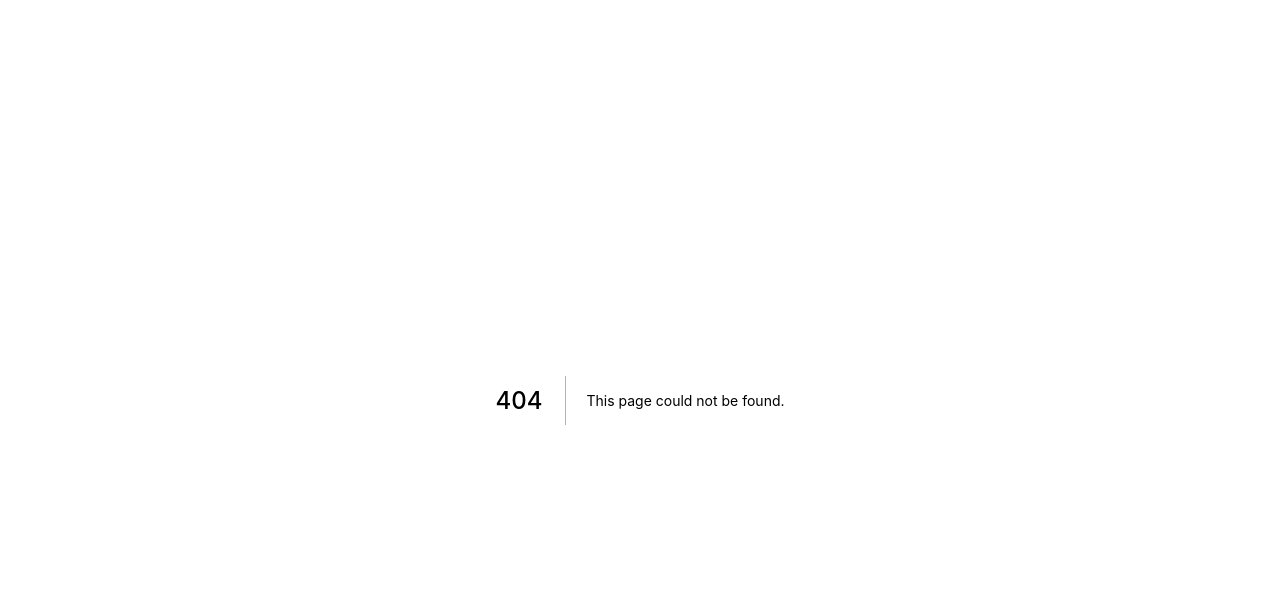
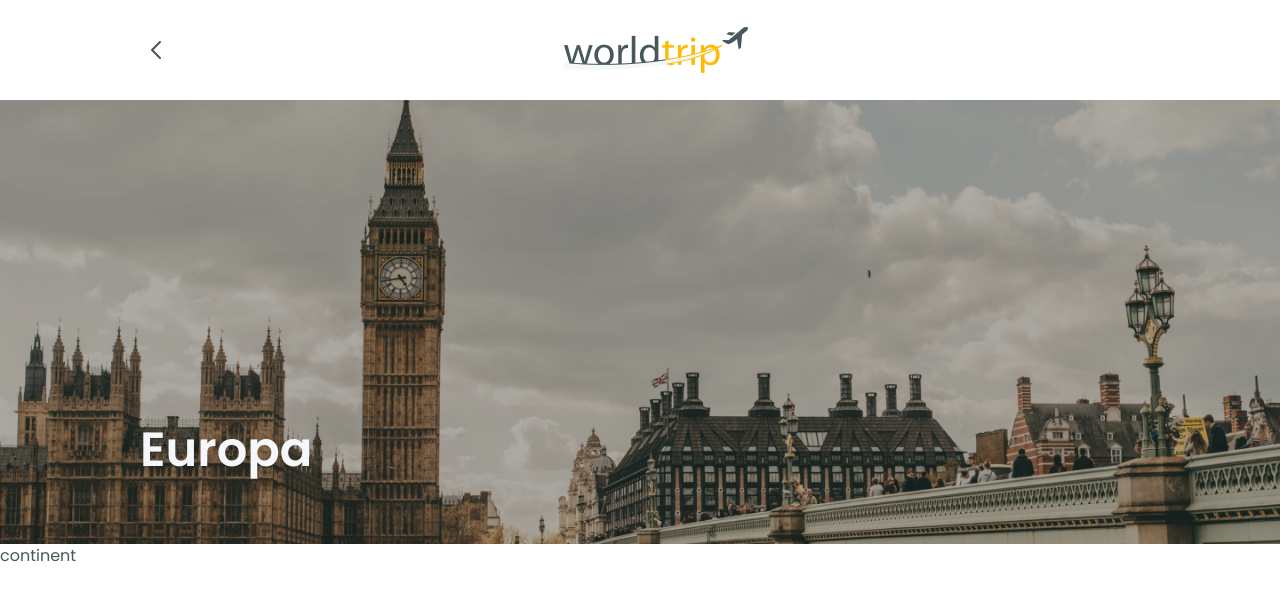
Before and after one commit to devLucasRoberto/worldTrip, a Next.js app: page /continent/1 in a window 1280 px wide. Before the commit this address had no page. Shown: the top 600 px of the page. Built offline with nearby package versions, Linux system fonts and the light colour scheme.

Commit message:
Add page continent and bannerContinent

```diff
--- /dev/null
+++ b/src/components/ContinentBanner/index.tsx
@@ -0,0 +1,16 @@
+import { Image, Box, Text, Flex } from '@chakra-ui/react'
+
+export function ContinentBanner() {
+  return (
+    <Box position="relative">
+      <Image src="/europa.png" maxHeight="500px" />
+      <Flex position="absolute" zIndex="5" top="0" h="100%" w="100%">
+        <Flex alignItems="end" pl="8.75rem" pb="3.68rem">
+          <Text fontSize="3rem" fontWeight="600" color="gray.50">
+            Europa
+          </Text>
+        </Flex>
+      </Flex>
+    </Box>
+  )
+}
--- /dev/null
+++ b/src/pages/continent/[slug].tsx
@@ -0,0 +1,19 @@
+import { Flex } from '@chakra-ui/react'
+import { ContinentBanner } from '../../components/ContinentBanner'
+import { Header } from '../../components/Header'
+
+export default function Continent() {
+  return (
+    <Flex
+      w="100%"
+      maxWidth={1440}
+      direction="column"
+      mx="auto"
+      minHeight="100hv"
+    >
+      <Header />
+      <ContinentBanner />
+      <h1>continent</h1>
+    </Flex>
+  )
+}
```
Also changed, not shown: public/europa.png (added).
